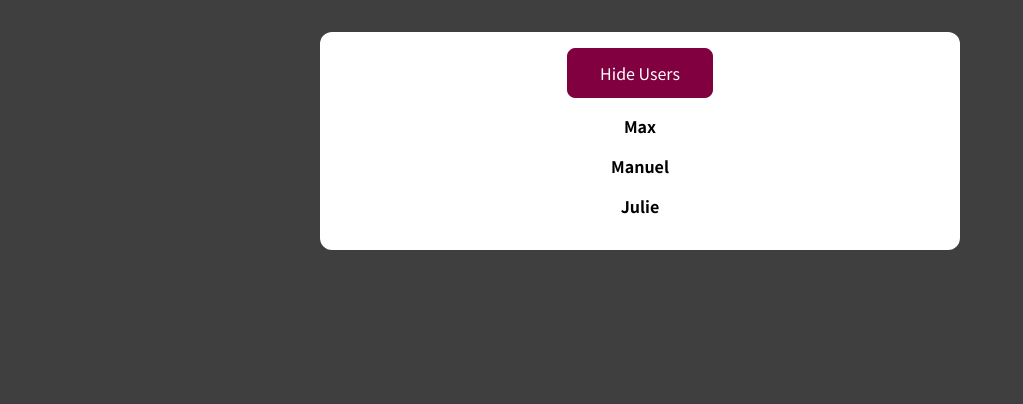
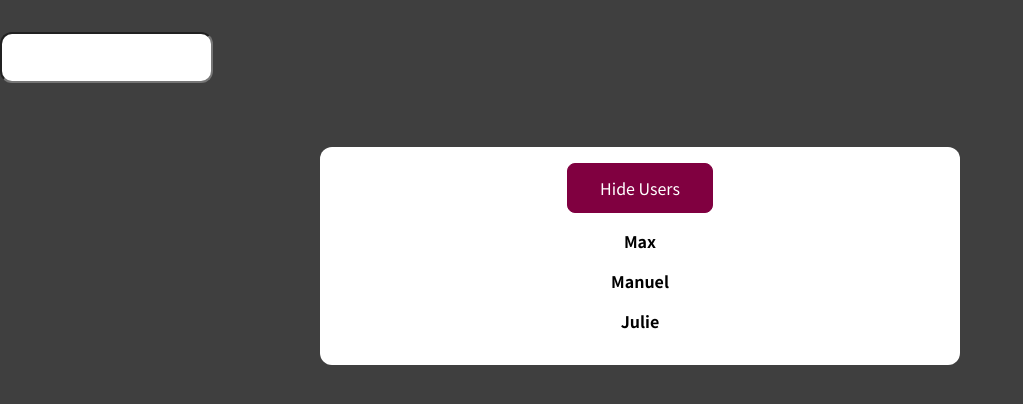
Before and after one commit to MacLier/FirstReact, a React (Create React App) app in the folder 007-Clas-based-components/: page / in a window 1280 px wide. Shown: the top 404 px of the page, without its empty margins (0-1023 px from the left). Built offline with nearby package versions, Linux system fonts and the light colour scheme.

Commit message:
feat: component lifecycle

```diff
--- a/007-Clas-based-components/src/App.js
+++ b/007-Clas-based-components/src/App.js
@@ -1,9 +1,9 @@
-import Users from './components/Users';
+import UserFinder from './components/UserFinder';
 
 function App() {
   return (
     <div>
-      <Users />
+      <UserFinder />
     </div>
   );
 }
--- /dev/null
+++ b/007-Clas-based-components/src/components/UserFinder.js
@@ -0,0 +1,35 @@
+import { Fragment, useState, useEffect } from 'react';
+
+import classes from "./UserFinder.module.css";
+
+import Users from './Users';
+
+const DUMMY_USERS = [
+    { id: 'u1', name: 'Max' },
+    { id: 'u2', name: 'Manuel' },
+    { id: 'u3', name: 'Julie' },
+];
+
+const UserFinder = () => {
+    const [filteredUsers, setFilteredUsers] = useState(DUMMY_USERS);
+    const [searchTerm, setSearchTerm] = useState('');
+
+    useEffect(() => {
+        setFilteredUsers(
+            DUMMY_USERS.filter((user) => user.name.includes(searchTerm))
+        );
+    }, [searchTerm]);
+
+    const searchChangeHandler = (event) => {
+        setSearchTerm(event.target.value);
+    };
+
+    return (
+        <Fragment>
+            <input className={classes.finder} type='search' onChange={searchChangeHandler} />
+            <Users users={filteredUsers} />
+        </Fragment>
+    );
+};
+
+export default UserFinder;
--- /dev/null
+++ b/007-Clas-based-components/src/components/UserFinder.module.css
@@ -0,0 +1,8 @@
+.finder {
+    margin: 2rem auto;
+    background-color: white;
+    padding: 1rem;
+    border-radius: 12px;
+    max-width: 40rem;
+    text-align: center;
+  }
--- a/007-Clas-based-components/src/components/Users.js
+++ b/007-Clas-based-components/src/components/Users.js
@@ -2,12 +2,6 @@
 import User from './User';
 
 import classes from './Users.module.css';
-
-const DUMMY_USERS = [
-  { id: 'u1', name: 'Max' },
-  { id: 'u2', name: 'Manuel' },
-  { id: 'u3', name: 'Julie' },
-];
 
 class Users extends Component {
 
@@ -27,7 +21,7 @@
   render() {
     const usersList = (
       <ul>
-        {DUMMY_USERS.map((user) => (
+        {this.props.users.map((user) => (
           <User key={user.id} name={user.name} />
         ))}
       </ul>
```
